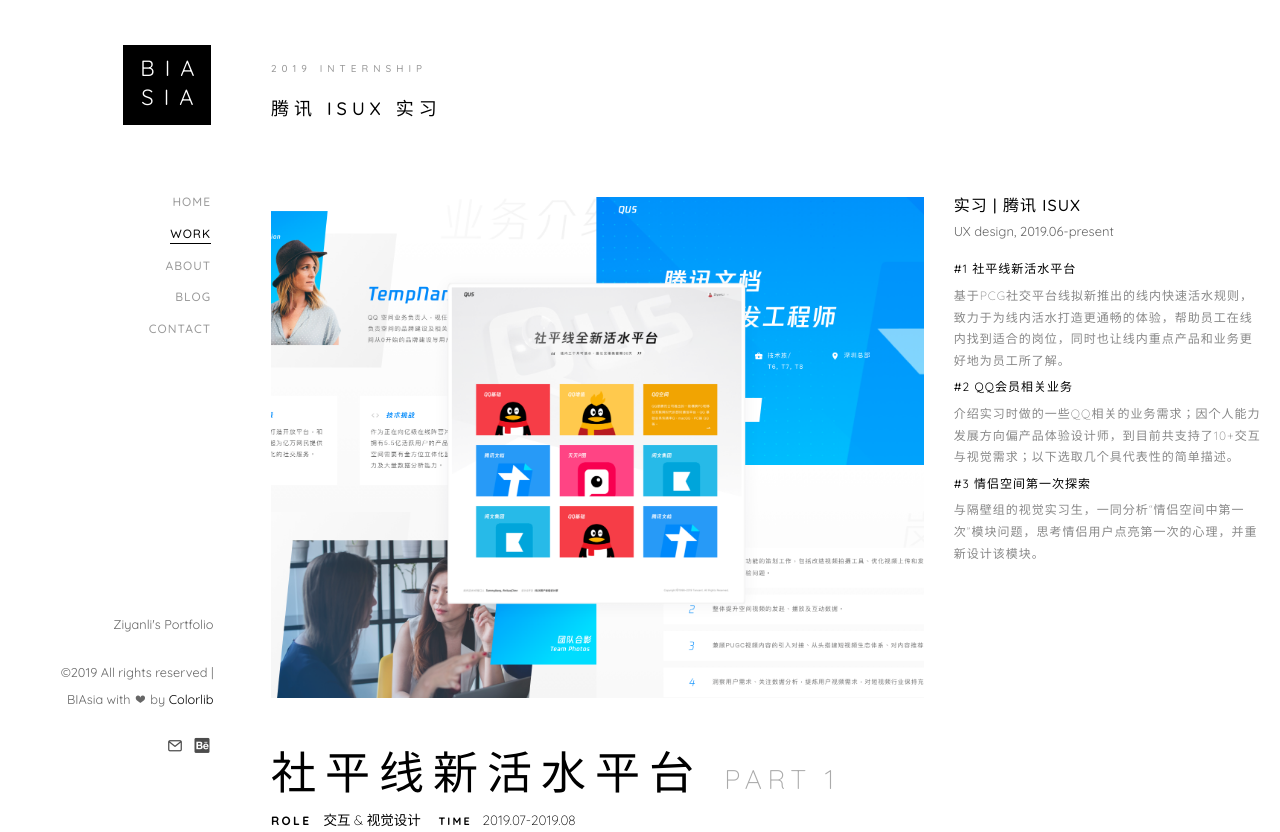
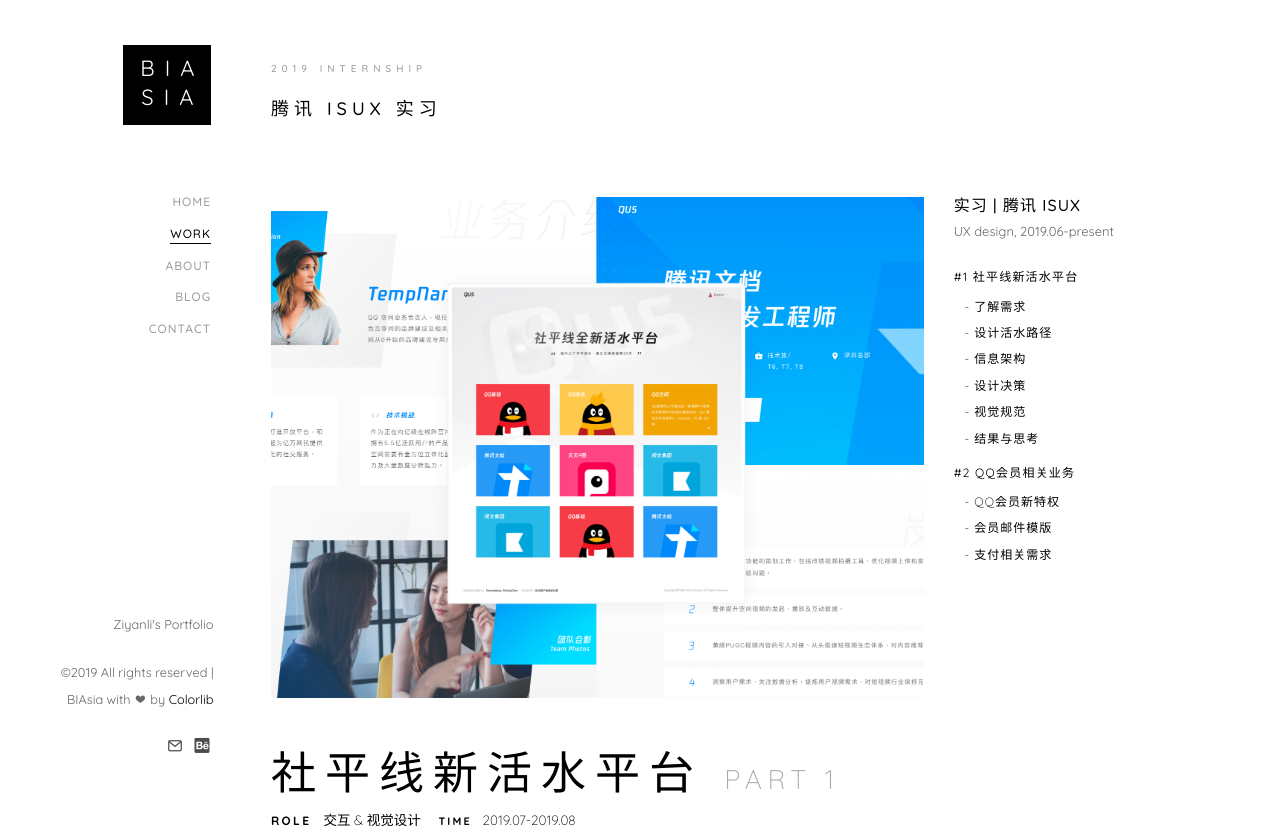
Before and after one commit to BIAsia/BIAsia.github.io, a plain HTML site: page works/ISUX.html in a window 1280 px wide. Shown: the top 832 px of the page. Drawn offline with Linux system fonts and the light colour scheme; files whose address does not match are found by name.

Commit message:
2019.09.22 增加下一篇的跳转

```diff
--- a/css/style.css
+++ b/css/style.css
@@ -675,12 +675,17 @@
     color: #666666; }
 .project-desc .summary {
   margin-bottom: 15px; }
+.project-desc .summary h4{
+    font-size: 0.8em;
+    letter-spacing: 0.1em;
+    margin-bottom: 1em;
+    padding-top: 1em;
+}
 .project-desc .summary p{
-  color: #888;
-  font-weight: 200; }
-.project-desc .summary a{
-  font-weight:400;
-}
+    color: #888;
+    padding-left: 0.9em;
+    margin-bottom: 0.4em;
+    font-weight: 200; }
 .project-desc p {
   font-size: 12px;
   color: #888;
@@ -704,6 +709,12 @@
 
 #get-in-touch {
   padding: 2em; }
+#get-in-touch h2{
+    letter-spacing: .2em;
+    font-size: 1.2em;
+    font-weight: 600;
+    margin-bottom: 20px;
+}
   #get-in-touch .btn-learn {
     padding: 15px 30px !important;
     font-size: 13px;
@@ -1223,3 +1234,9 @@
 .colomn2 ol,ul {
     padding-left: 0;
 }
+.nextWork{
+    background: #000;
+    color: #fff;
+    width:auto;
+    margin-right:300px;
+}
--- a/works/ISUX.html
+++ b/works/ISUX.html
@@ -94,10 +94,10 @@
 									<span><b>TIME</b>2019.07-2019.08</span>
 								</span>
 
-								<h3>项目概述 <i>Summary</i></h3>
+								<h3 id="part1.1">项目概述 <i>Summary</i></h3>
 								<p>活水计划即腾讯内部的人才流动市场机制，既帮助员工在公司内自由的寻找发展机会，也快速支持公司重点产品和业务的人才需求，现已成为腾讯的一个重要文化符号。</p>
 								<p>这个项目基于PCG社交平台线拟新推出的线内快速活水规则，致力于为线内活水打造更通畅的体验，帮助员工在线内找到适合的岗位，同时也让线内重点产品和业务更好地为员工所了解。</p>
-								<h3>了解需求 <i>Requirement</i></h3>
+								<h3 id="part1.2">了解需求 <i>Requirement</i></h3>
 								<p>和 HR 进行初步需求沟通后，大致了解以下内容：</p>
 								<ol>
 									<li>我们要做 PCG 社平线内的活水平台，用户为活水员工，管理方是各招人 Leader 与 HR</li>
@@ -109,7 +109,7 @@
 								<img class="img-responsive" src="../images/ISUX_2.png" alt="HTML5 Bootstrap Template by colorlib.com">
 								<p>整理后发现，活水原因中业务相关的比例最大，也有一些是团队氛围相关；同时也有一些因个人成长方向的改变，而转岗到相近但侧重点不同的岗位的情况。</p>
 								<p>另一方面，我们也通过HR了解到招人方的想法，总结大致为：提升宣传效果，岗位说明更贴切，以及尽量方便他们填信息。</p>
-								<h3>设计活水路径 <i>User Flow</i></h3>
+								<h3 id="part1.3">设计活水路径 <i>User Flow</i></h3>
 								<p>平台的主要路径即员工寻岗，首先了解正在运作的公司级活水系统，试用并分析其寻岗路径：</p>
 								<img class="img-responsive" src="../images/ISUX_3.png" alt="公司级活水系统寻岗路径">
 								<p>可以了解到公司级主要路径有两个，重点在于“在大量岗位中定位到客观条件符合的岗”，属于有向浏览/已知项浏览。但因为岗位众多，筛选条件丰富，员工真正在意的信息却体现不足——业务和部门均没有介绍，员工能直观了解到的内容和外部招聘的类似。</p>
@@ -125,11 +125,11 @@
 								<img class="img-responsive" src="../images/ISUX_5.png" alt="路径尝试与沟通">
 								<p>最后确定的活水寻岗路径如下图：</p>
 								<img class="img-responsive" src="../images/ISUX_6.png" alt="线内活水路径">
-								<h3>信息架构 <i>Structure</i></h3>
+								<h3 id="part1.4">信息架构 <i>Structure</i></h3>
 								<p>我们要展示较公司级活水系统更详细的信息，但也要考虑信息的收集难易与质量。我在这里的做法是，先只考虑"有用"的信息，从业务、团队、岗位三个维度，客观描述与主观感受两种表现方式进行头脑风暴，列出原始信息池。再对池中每项考虑客观因素，决定是否收集/显示该信息。</p>
 								<p>平台也需要支持这些信息的在线管理和收集，我们把这部分内容合并到"活水管理"中。也就是管理后台，让具有岗位发布权的 Leader 能够管理自己参与的业务和其下岗位。</p>
 								<img class="img-responsive" src="../images/ISUX_7.png" alt="信息架构图">
-								<h3>设计决策 <i>Design Decisions</i></h3>
+								<h3 id="part1.5">设计决策 <i>Design Decisions</i></h3>
 								<p>确定路径与架构的过程中已经涉及到一部分页面布局的设计，以下展示几个设计思考过程：</p>
 								<h4>首页的业务入口：数量 OR 信息量？</h4>
 								<p>决定使用哪种形式其实是取决于我们的策略——是希望在首页就呈现出足够具有吸引力的信息，吸引点击进入；还是希望提供数量较多的平等入口？</p>
@@ -144,9 +144,9 @@
 								<img class="img-responsive" src="../images/ISUX_9.png" alt="业务切换方案比较">
 								<p>使用适合于多数情况的方案作为基本布局，对于特殊情况，再考虑其它方式来满足需求:</p>
 								<img class="img-responsive" src="../images/ISUX_28.png" alt="业务切换不同情况">
-								<h3>视觉规范 <i>Visual Guideline</i></h3>
+								<h3 id="part1.6">视觉规范 <i>Visual Guideline</i></h3>
 								<img class="img-responsive" src="../images/ISUX_29.png" alt="视觉规范">
-								<h3>结果与思考 <i>Result</i></h3>
+								<h3 id="part1.7">结果与思考 <i>Result</i></h3>
 								<p>这个项目目前已经开发完成，正在录入信息预备投入使用。</p>
 								<p>作为刚来没多久的实习生，能够负责一个从0到1完整系统的所有设计工作，对我来说是机会也是挑战。虽然这个平台结构并不复杂，规模也不大，但在设计过程中，我理解了些也许只能在整体设计的项目中体会出的“经验”。</p>
 								<h4>做设计前的信息收集</h4>
@@ -172,7 +172,7 @@
 								</span>
 								<h3>概述 <i>Summary</i></h3>
 								<p>这部分介绍实习时做的一些QQ相关的业务需求；因个人能力发展方向偏产品体验设计师，到目前共支持了10+交互与视觉需求；以下选取几个具代表性的简单描述。</p>
-								<h3>QQ会员新特权 <i>Interaction</i></h3>
+								<h3 id="part2.1">QQ会员新特权 <i>Interaction</i></h3>
 								<p>会员体系下准备新增针对QQ扩列功能的特权，开启时资料卡在扩列广场的曝光率提高。简单沟通后了解到这个特权除了基本的入口和介绍页设计，还有开启状态与使用次数的区分。</p>
 								<img class="img-responsive" src="../images/ISUX_18.png" alt="会员特权拆分">
 								<p>考虑新特权的两种用户：</p>
@@ -185,7 +185,7 @@
 								<p>分析用户使用特权的过程，提醒主要集中于"有次数"->"次数用完"->"续费获取"的循环，同时也根据不同阶段对特权页做异化。</p>
 								<img class="img-responsive" src="../images/ISUX_19.png" alt="不同阶段用户触达">
 								<p>最后产出交互稿。</p>
-								<h3>会员邮件模版 <i>Interaction & Visual</i></h3>
+								<h3 id="part2.2">会员邮件模版 <i>Interaction & Visual</i></h3>
 								<p>需要对现有开通、催费、升级、生日关怀及支付挽留类邮件样式做调整，提升邮件转化率。在需求沟通，了解现网问题后，首先思考邮件的目标及如何提高转化率：</p>
 								<img class="img-responsive" src="../images/ISUX_30.png" alt="邮件模版目标">
 								<p>了解会员在开通/催费/升级/支付挽留时的策略，与产品讨论决定邮件展示相关信息的方式：</p>
@@ -198,7 +198,7 @@
 									<p>邮件不可复用官网的代码，只能用图片+文字+热区的形式；浏览方式上也只能竖滑。因此在官网基础上减少跳转入口，调整内容的宽度；CTA也确保在首屏内展示。</p>
 								</ol>
 
-								<h3>支付相关需求 <i>Interaction & Visual</i></h3>
+								<h3 id="part2.3">支付相关需求 <i>Interaction & Visual</i></h3>
 								<p>增值支付相关的需求包括：</p>
 								<ol>
 									<li>对PC端支付浮层进行改版优化（交互&视觉）</li>
@@ -209,35 +209,40 @@
 								<img class="img-responsive" width="100%" src="../images/ISUX_21.png" alt="PC支付浮层组件1">
 								<img class="img-responsive" src="../images/ISUX_22.png" alt="PC支付浮层组件2">
 							</div>
-							<div class="project-detail" id="part3">
-								<span class="project-title">
-								<h2>情侣空间第一次探索  <i>PART 3</i></h2>
-									<b>ROLE</b><span>交互设计</span>
-									<span><b>TIME</b>2019.06-present</span>
-								</span>
-								<h3>概述 <i>Summary</i></h3>
-								<p>这个探索是与隔壁组的视觉实习生，一同分析“情侣空间中第一次”模块问题，思考情侣用户点亮第一次的心理，并重新设计该模块。</p>
-							</div>
 						</div>
+
 						<div class="col-md-4 sticky-parent">
 							<div id="sticky_item">
 								<div class="project-desc">
 									<div class="summary">
 										<h2>实习 | 腾讯 ISUX</h2>
 										<span>UX design, 2019.06-present</span>
-										<p><a href="#part1">#1 社平线新活水平台</a></p>
-										<p>基于PCG社交平台线拟新推出的线内快速活水规则，致力于为线内活水打造更通畅的体验，帮助员工在线内找到适合的岗位，同时也让线内重点产品和业务更好地为员工所了解。</p>
-										<p><a href="#part2">#2 QQ会员相关业务</a></p>
-										<p>介绍实习时做的一些QQ相关的业务需求；因个人能力发展方向偏产品体验设计师，到目前共支持了10+交互与视觉需求；以下选取几个具代表性的简单描述。</p>
-										<p><a href="#part3">#3 情侣空间第一次探索</a></p>
-										<p>与隔壁组的视觉实习生，一同分析“情侣空间中第一次”模块问题，思考情侣用户点亮第一次的心理，并重新设计该模块。</p>
-									</div>
+                                        <h4><a href="#part1">#1 社平线新活水平台</a></h4>
+                                        <p><a href="#part1.2">- 了解需求</a></p>
+                                        <p><a href="#part1.3">- 设计活水路径</a></p>
+                                        <p><a href="#part1.4">- 信息架构</a></p>
+                                        <p><a href="#part1.5">- 设计决策</a></p>
+                                        <p><a href="#part1.6">- 视觉规范</a></p>
+                                        <p><a href="#part1.7">- 结果与思考</a></p>
+
+                                        <h4><a href="#part2">#2 QQ会员相关业务</a></h4>
+                                        <p><a href="#part2.1">- QQ会员新特权</a></p>
+                                        <p><a href="#part2.2">- 会员邮件模版</a></p>
+                                        <p><a href="#part2.3">- 支付相关需求</a></p>
+
+                                        </div>
 								</div>
 							</div>
 						</div>
 					</div>
 				</div>
 			</div>
+            <div class="project-detail">
+                <i>NEXT WORK</i>
+                <h2><a href="Mobiuspace.html">2018实习 | 大宇无限</a></h2>
+            </div>
+
+
 		</div>
 	</div>
 
```
Also changed, not shown: works/Mobiuspace.html (+12 -7 lines).
